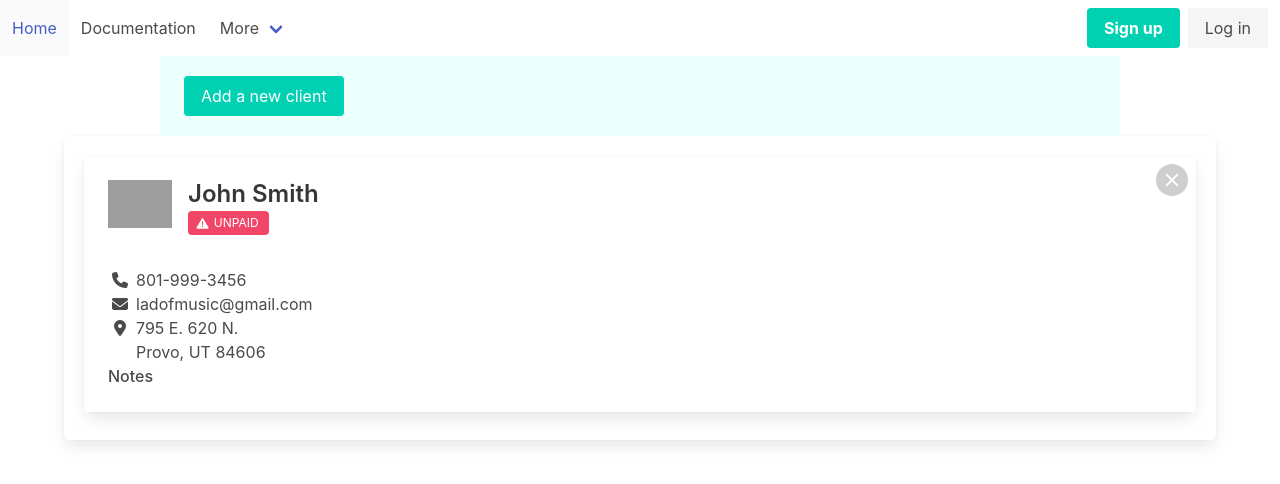
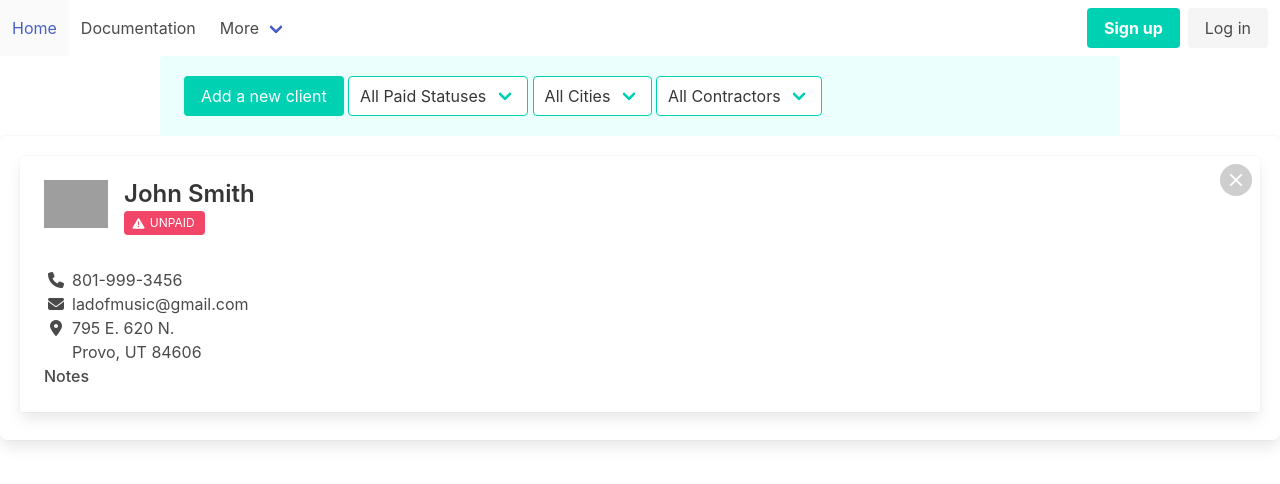
Before and after one commit to BriNelson/3760-final, a website: page index.html in a window 1280 px wide. Drawn offline with nearby package versions, Linux system fonts and the light colour scheme; no server answers; grey boxes are pictures that could not be loaded.

Commit message:
photos working

```diff
--- a/clientModel.js
+++ b/clientModel.js
@@ -15,6 +15,7 @@ const WorkClientSchema = new Schema({
     zipCode: String,
     contractor: String,
     invoicePaid: Boolean,
+    clientImage: String,
     notes: String
 
 
--- a/index.html
+++ b/index.html
@@ -273,10 +273,39 @@
         <div class="notification is-primary is-light">
           <button class="js-modal-trigger button is-primary" data-target="modal-js-example">
             Add a new client
+
+
           </button>
+
+          <div class="select is-primary">
+            <select>
+              <option>All Paid Statuses</option>
+              <option>Paid Clients</option>
+              <option>Unpaid Clients</option>
+            </select>
+          </div>
+          <!-- City Search -->
+          <div class="select is-primary">
+            <select>
+              <option>All Cities</option>
+              <option>Provo</option>
+              <option>Payson</option>
+            </select>
+          </div>
+          <div class="select is-primary">
+            <select>
+              <option>All Contractors</option>
+              <option>Dent</option>
+              <option>Robison</option>
+            </select>
+          </div>
+
         </div>
       </div>
 
+
+    </div>
+  </div>
 
 
 
--- a/index.js
+++ b/index.js
@@ -37,6 +37,14 @@ const saveClient = (arr) => {
   const zipCode = document.querySelector('#zipInput').value
   const contractor = document.querySelector('#contractorInput').value
 
+  function getRandomInt(max) {
+    return Math.floor(Math.random() * max);
+  }
+
+  let randomPictureNumer = getRandomInt(77)
+  let clientImage = 'https://xsgames.co/randomusers/assets/avatars/male/' + randomPictureNumer + '.jpg'
+
+
   const notes = document.querySelector('#notesInput').value
 const invoicePaid = document.querySelector('input[name="paid"]:checked').value
   const newClient = {
@@ -50,6 +58,7 @@ const invoicePaid = document.querySelector('input[name="paid"]:checked').value
     zipCode: zipCode,
     contractor: contractor,
     invoicePaid: invoicePaid,
+    clientImage: clientImage,
     notes: notes
 
   }
@@ -103,6 +112,8 @@ const printSearchResult = (arr) => {
     mediaLeftSection.appendChild(clientPortrait)
 
     const clientImageTag = document.createElement('img')
+    clientImageTag.src = element.clientImage
+    clientPortrait.appendChild(clientImageTag)
     // needs src
     //
 
```
Also changed, not shown: netlify/functions/save_client/save_client.js (+1 -23 lines), 1 other file.
